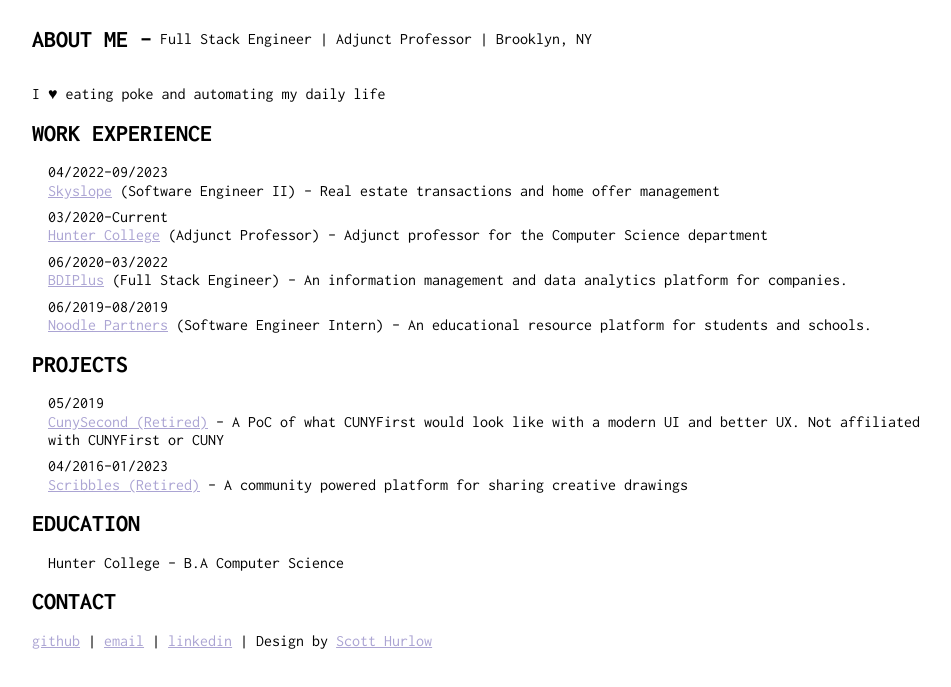
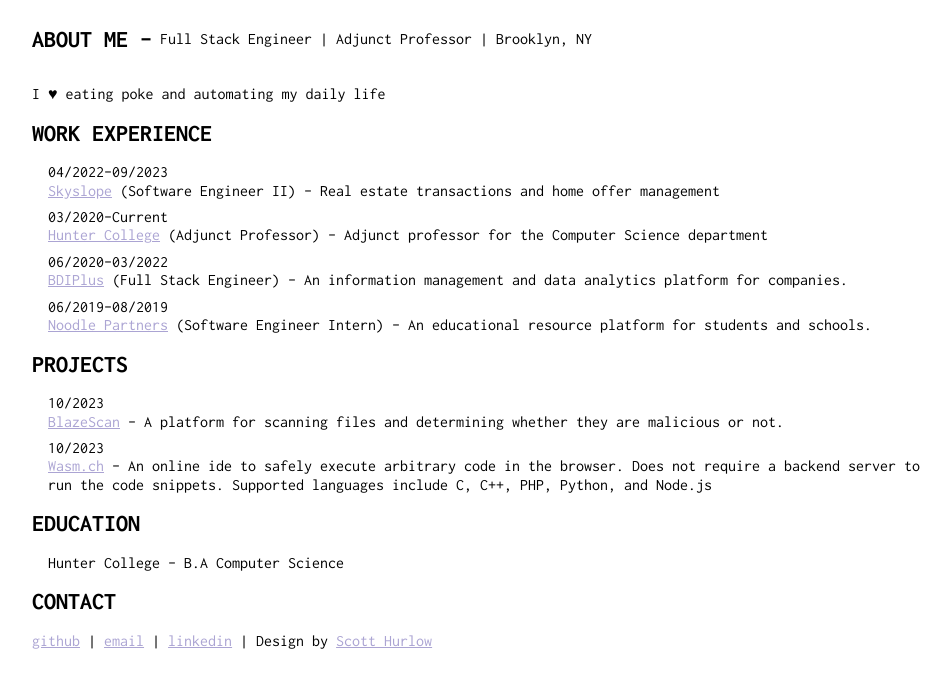
Before and after one commit to pillows/mwong.io, a plain HTML site: page index.html in a window 1280 px wide. Shown: the part 149-836 px from the top of the page, without its empty margins (32-983 px from the left). Drawn offline with nearby package versions, Linux system fonts and the light colour scheme.

Commit message:
Update portfolio for current day

```diff
--- a/index.html
+++ b/index.html
@@ -70,6 +70,22 @@
         <h1 class="f3 ttu mb0-s">Projects</h1>
         <ul class="mv1">
           <li>
+            10/2023<br />
+            <dd></dd>
+            <a href="https://blazescan.com/">BlazeScan</a> -
+            A platform for scanning files and determining whether they are malicious or not.
+          </li>
+        </ul>
+        <ul class="mv1">
+          <li>
+            10/2023<br />
+            <dd></dd>
+            <a href="https://wasm.ch">Wasm.ch</a> -
+            An online ide to safely execute arbitrary code in the browser. Does not require a backend server to run the code snippets. Supported languages include C, C++, PHP, Python, and Node.js
+          </li>
+        </ul>
+        <!-- <ul class="mv1">
+          <li>
             05/2019<br />
             <dd></dd>
             <a href="https://cunysecond.pillows.dev/">CunySecond (Retired)</a> -
@@ -84,7 +100,7 @@
             <a href="https://scribbl.es/">Scribbles (Retired)</a> - A community
             powered platform for sharing creative drawings
           </li>
-        </ul>
+        </ul> -->
       </section>
 
       <section class="mt2 mt4-m">
```
Also changed, not shown: 1 other file.
